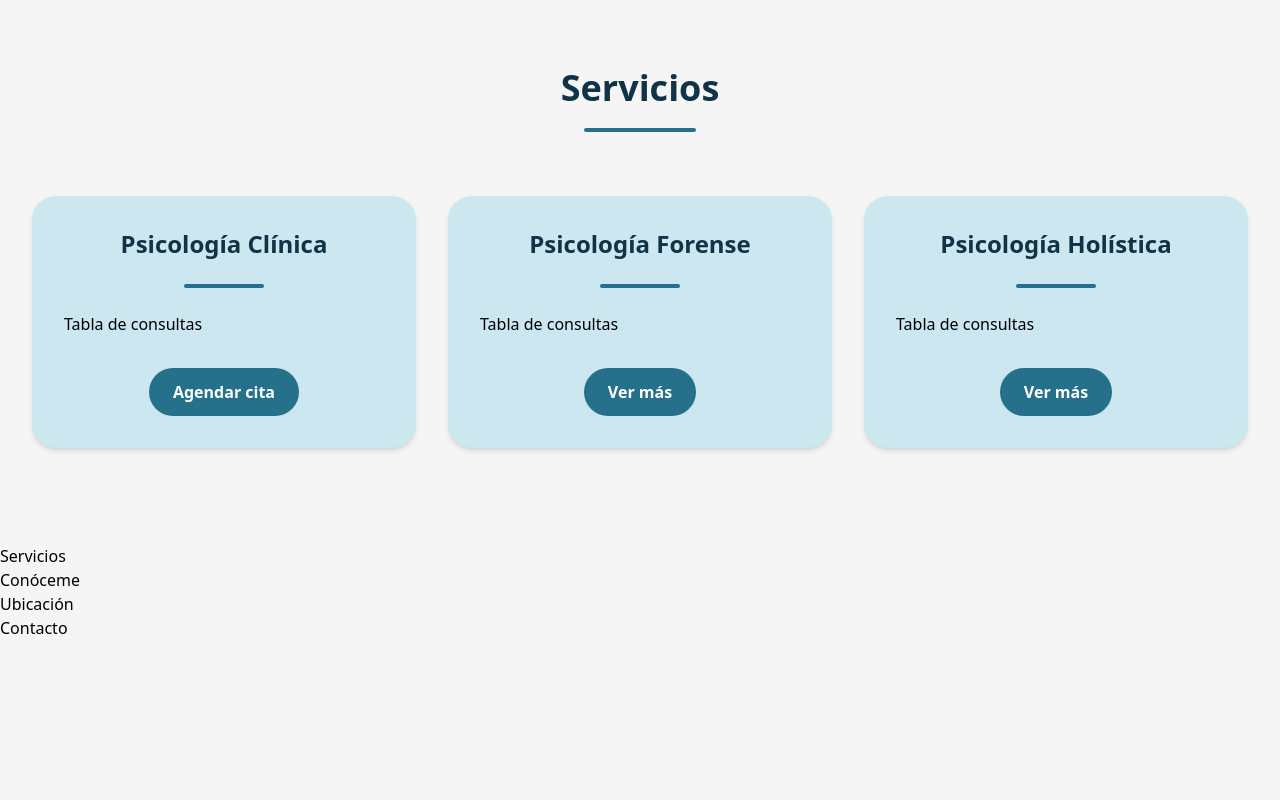
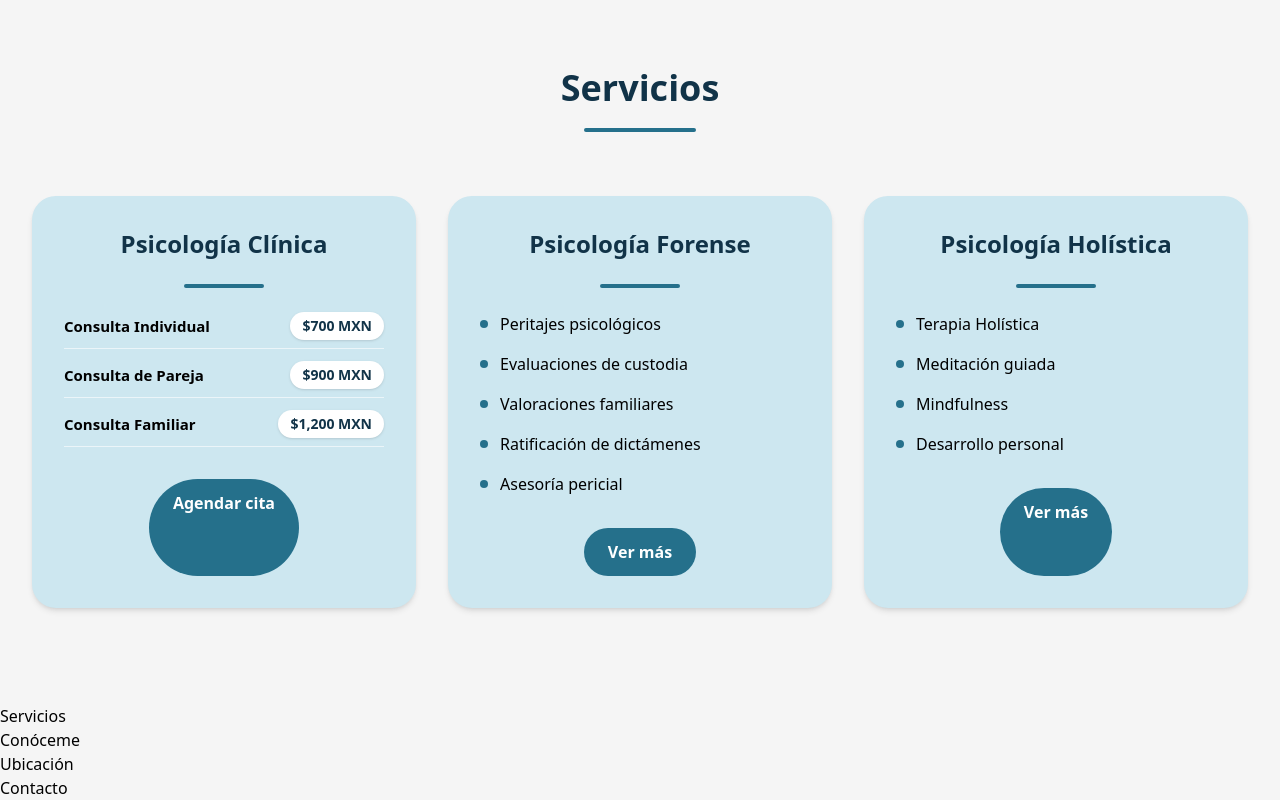
Before and after one commit to nayenay/web-psicologo, a Next.js app: page / in a window 1280 px wide. Shown: the part 769-1569 px from the top of the page. Before the commit the page ends 1409 px from the top, so only its background shows below. Built offline with nearby package versions, Linux system fonts and the light colour scheme.

Commit message:
chore: Servicios finshed without internal scroll in each ServiceCard

```diff
--- a/src/components/home/Servicios.tsx
+++ b/src/components/home/Servicios.tsx
@@ -65,18 +65,67 @@ export default function Servicios() {
                         buttonText="Agendar cita"
                         buttonHref="#agendarcita"
                     >
-                        <p>Tabla de consultas</p>
-                        {/* Aquí irá la tabla */}
+                        <div className="space-y-3">
+                            {psicologiaClinica.map((consulta) => (
+                                <div
+                                    key={consulta.nombre}
+                                    className="  flex  justify-between  items-center  border-b  border-white/60  pb-2  "
+                                >
+
+                                    <span className="text-[15px] text-black font-semibold">
+                                        {consulta.nombre}
+                                    </span>
+                                    <span
+                                        className="  rounded-full
+                                            bg-white
+                                            px-3
+                                            py-1
+                                            text-sm
+                                            font-semibold
+                                            text-[var(--primary-dark)]
+                                            shadow-sm  "
+                                    >
+                                        {consulta.precio}
+                                    </span>
+                                </div>
+                            ))}
+
+                        </div>
 
                     </ServiceCard>
                     <ServiceCard
                         title="Psicología Forense"
-
                         buttonText="Ver más"
                         buttonHref="/forense"
                     >
-                        <p>Tabla de consultas</p>
-                        {/* Aquí irá la lista */}
+                        <ul className="space-y-4">
+
+                            {psicologiaForense.map((servicio) => (
+
+                                <li
+                                    key={servicio}
+                                    className="flex items-start gap-3"
+                                >
+
+                                    <span
+                                        className="
+                                            mt-2
+                                            h-2
+                                            w-2
+                                            rounded-full
+                                            bg-[var(--primary)]
+                                        "
+                                    />
+
+                                    <span className="text-black">
+                                        {servicio}
+                                    </span>
+
+                                </li>
+
+                            ))}
+
+                        </ul>
 
                     </ServiceCard>
                     <ServiceCard
@@ -85,8 +134,34 @@ export default function Servicios() {
                         buttonText="Ver más"
                         buttonHref="/holistica"
                     >
-                        <p>Tabla de consultas</p>
-                        {/* Aquí irá la lista */}
+                        <ul className="space-y-4">
+
+                            {psicologiaHolistica.map((servicio) => (
+
+                                <li
+                                    key={servicio}
+                                    className="flex items-start gap-3"
+                                >
+
+                                    <span
+                                        className="
+                                            mt-2
+                                            h-2
+                                            w-2
+                                            rounded-full
+                                            bg-[var(--primary)]
+                                        "
+                                    />
+
+                                    <span className="text-black">
+                                        {servicio}
+                                    </span>
+
+                                </li>
+
+                            ))}
+
+                        </ul>
 
                     </ServiceCard>
                 </div>
```
